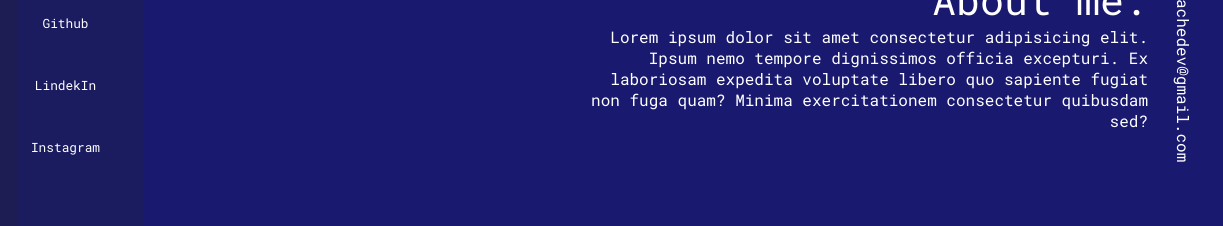
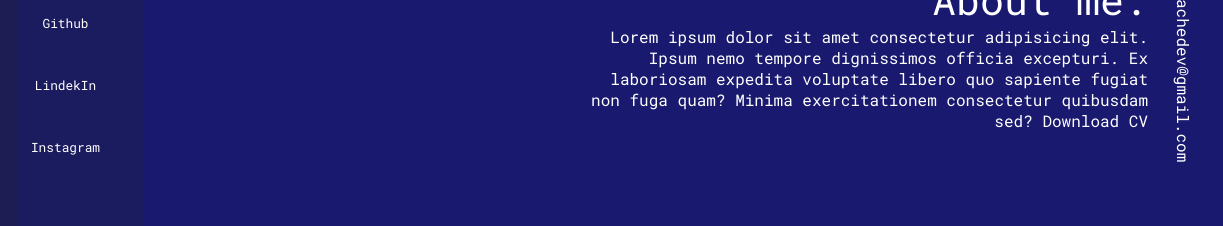
Before and after one commit to JYachelini/Portfolio-JY, a plain HTML site: page index.html in a window 1280 px wide. Shown: the part 574-800 px from the top of the page, 57-1280 px from the left. Drawn offline with nearby package versions, Linux system fonts and the light colour scheme.

Commit message:
adding cv

```diff
--- a/index.html
+++ b/index.html
@@ -73,6 +73,7 @@
           <span>
             Lorem ipsum dolor sit amet consectetur adipisicing elit. Ipsum nemo tempore dignissimos officia excepturi. Ex laboriosam expedita voluptate libero quo sapiente fugiat non fuga quam? Minima exercitationem consectetur quibusdam sed?
           </span>
+          <a href="./pdf/CV_JulianYachelini.pdf" download="CVJuliánYachelini">Download CV</a>
         </div>
       </section>
       <section id="Skills" class="section_skills">
```
Also changed, not shown: 1 other file.
